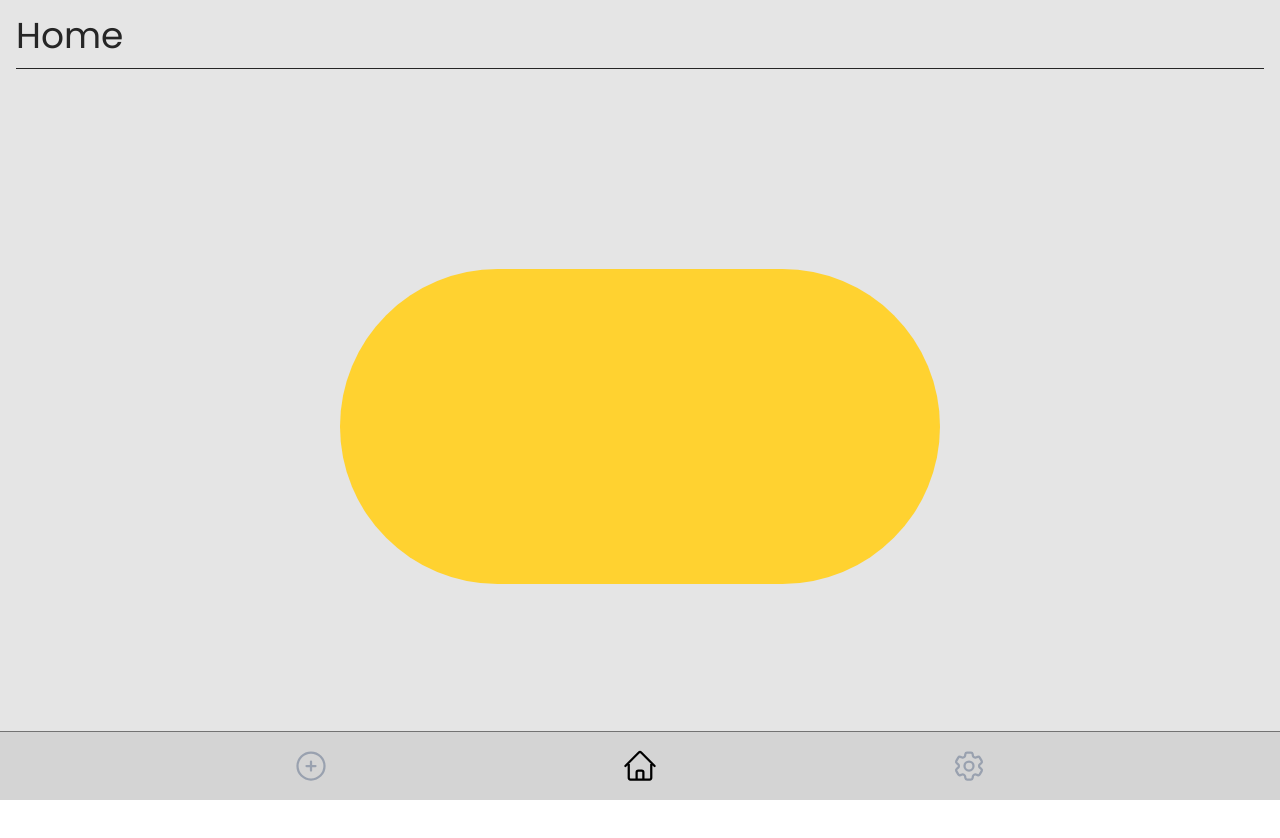
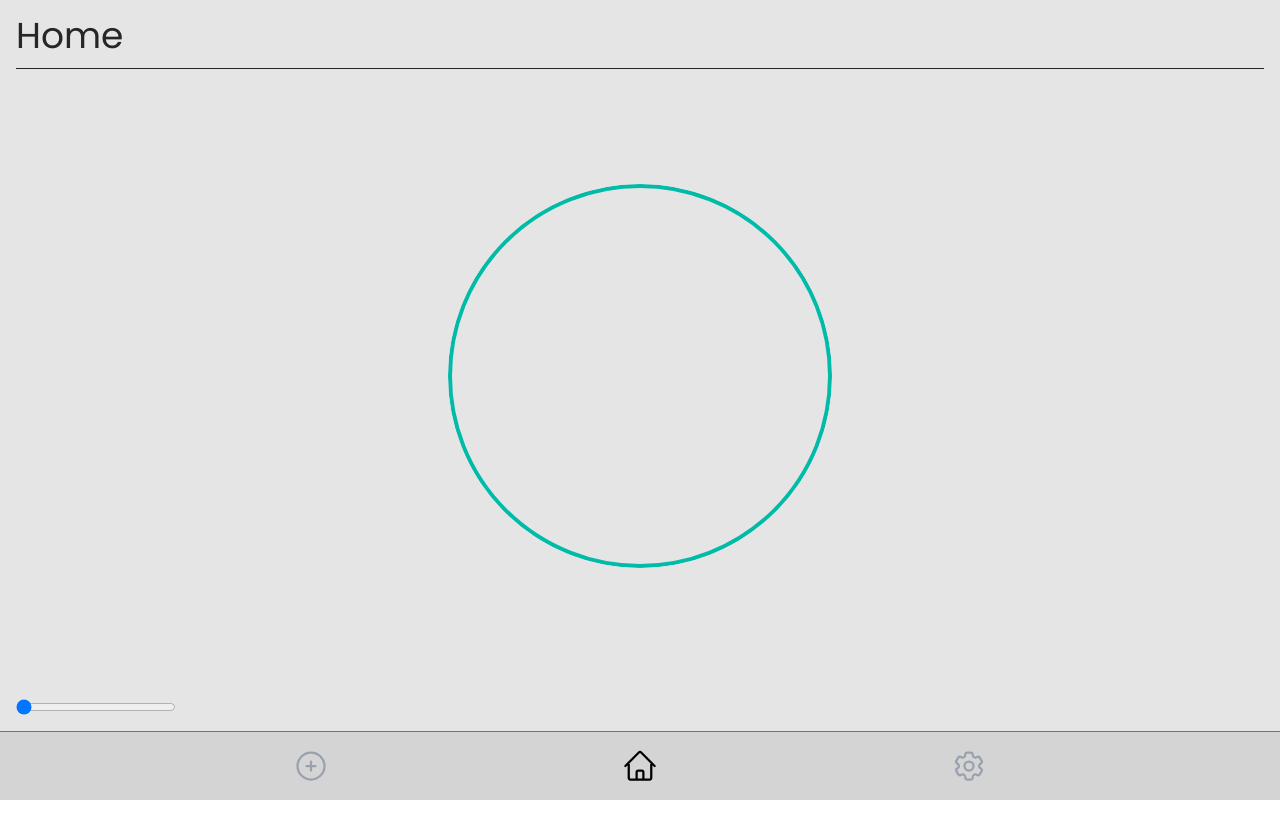
Before and after one commit to valencaligiuri/VacTrack, a Vue app: page / in a window 1280 px wide. Shown: the top 838 px of the page. After the commit the page ends 800 px from the top, so only its background shows below. Built offline with nearby package versions, Linux system fonts and the light colour scheme.

Commit message:
refactor: improve layout structure and enhance goal tracking functionality

```diff
--- a/index.html
+++ b/index.html
@@ -13,8 +13,8 @@
     <meta name="viewport" content="width=device-width, initial-scale=1, maximum-scale=1, user-scalable=0"/>
     <title>VacTrack</title>
 </head>
-<body class="h-screen w-screen">
-<div id="app" class="size-full"></div>
+<body class="h-screen w-full">
+<div id="app" class="flex size-full"></div>
 <script type="module" src="/src/main.ts"></script>
 </body>
 </html>
--- a/src/layouts/mainLayout.vue
+++ b/src/layouts/mainLayout.vue
@@ -3,8 +3,8 @@ import NavBar from "../components/navBar.vue";
 </script>
 
 <template>
-  <div class="size-full bg-neutral-200 dark:bg-neutral-900">
-    <div class="container-view size-full p-4 text-neutral-800 dark:text-neutral-200">
+  <div class="flex flex-col size-full bg-neutral-200 dark:bg-neutral-900">
+    <div class="container-view  size-full p-4 text-neutral-800 dark:text-neutral-200">
       <router-view></router-view>
     </div>
     <navBar></navBar>
--- /dev/null
+++ b/src/utils/goal.ts
@@ -0,0 +1,9 @@
+import type { Ref } from "vue";
+
+export const checkCompleted = (goal: Number, goalCompleted: Ref<boolean>) => {
+  if (goal === 100) {
+    goalCompleted.value = true;
+  } else {
+    goalCompleted.value = false;
+  }
+};
--- a/src/views/homeView.vue
+++ b/src/views/homeView.vue
@@ -1,19 +1,69 @@
-<script setup lang="ts"></script>
-
 <template>
   <div class="flex flex-col h-full">
     <h1 class="text-4xl">Home</h1>
     <hr class="mt-3" />
 
-    <div id="goal-container" class="flex-1 flex justify-center items-center">
+    <div class="flex justify-center items-center h-full">
       <div
-        id="goal"
-        class="rounded-full bg-amber-300 h-[44%] w-full max-w-[600px]"
+        class="flex relative w-sm aspect-square rounded-full overflow-hidden border-4 border-teal-500"
+        :class="{ 'cursor-pointer': goalCompleted }"
+        style="clip-path: circle(50% at 50% 50%)"
+        @click="goalCompleted ? console.log('si'): null"
       >
-        <!-- contenido -->
+        <Transition name="fade-zoom" appear>
+          <h1
+            v-if="goalCompleted"
+            class="absolute text-shadow-lg w-full justify-center text-[6em] self-center text-center z-10 text-neutral-200"
+          >
+            Goal!
+          </h1>
+        </Transition>
+        <div
+          class="absolute inset-0 origin-bottom bg-teal-400 transition-transform duration-1000 ease-in-out"
+          :style="{
+            transform: `scaleY(${goalTracker / 100})`,
+          }"
+        ></div>
       </div>
     </div>
+    <input
+      type="range"
+      min="0"
+      max="100"
+      v-model.number="goalTracker"
+      class="mt-4 w-40"
+      @input="handleRangeInput"
+    />
   </div>
 </template>
 
-<style scoped></style>
+<script setup lang="ts">
+import { checkCompleted } from "../utils/goal";
+import { ref } from "vue";
+
+const goalTracker = ref(0);
+const goalCompleted = ref(false);
+
+const handleRangeInput = () => {
+  checkCompleted(goalTracker.value, goalCompleted);
+};
+</script>
+
+<style scoped>
+.fade-zoom-enter-from,
+.fade-zoom-leave-to {
+  opacity: 0;
+  transform: scale(0.1);
+}
+
+.fade-zoom-enter-active,
+.fade-zoom-leave-active {
+  transition: opacity 0.9s ease, transform 0.8s ease;
+}
+
+.fade-zoom-enter-to,
+.fade-zoom-leave-from {
+  opacity: 1;
+  transform: scale(1);
+}
+</style>
```
